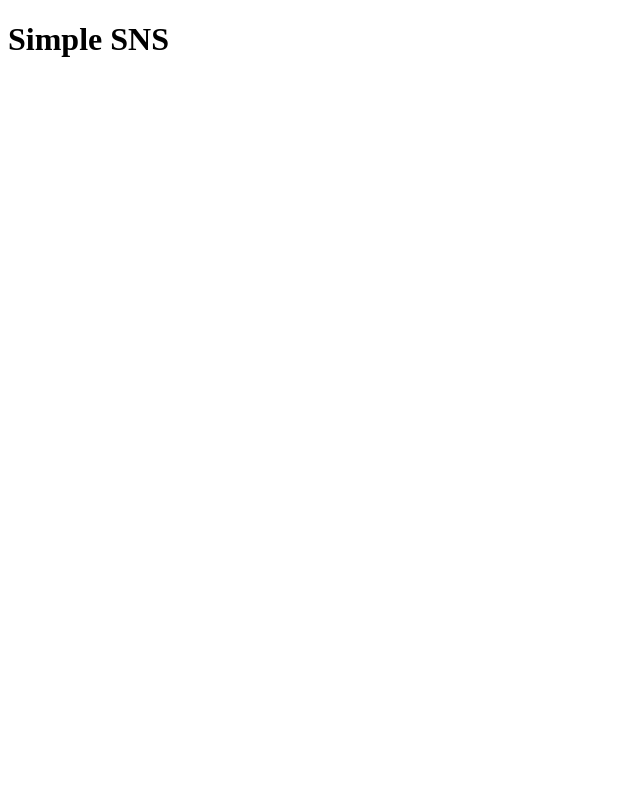
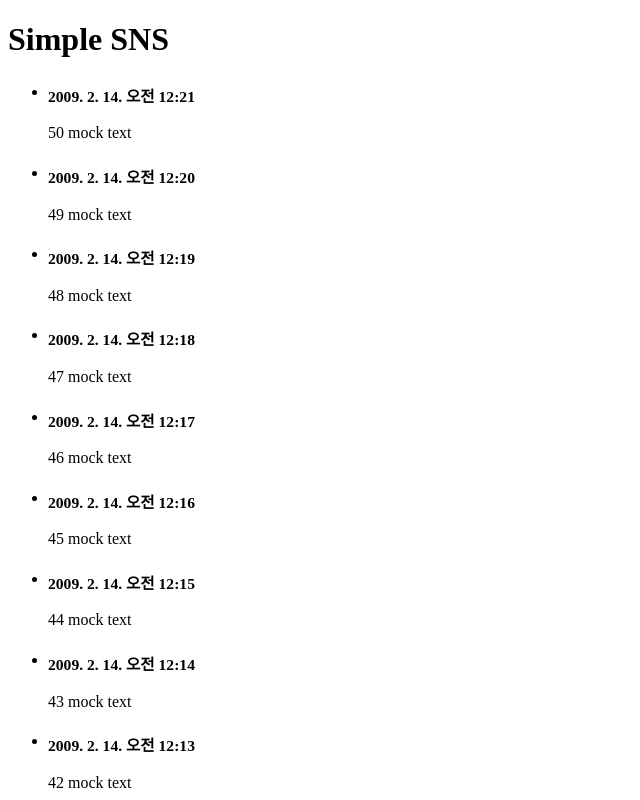
Before and after one commit to dongwonnn/local-api, a Next.js app in the folder client/: page / in a window 1280 px wide. Shown: the top 800 px of the page, without its empty margins (0-640 px from the left). Built offline with nearby package versions, Linux system fonts and the light colour scheme.

Commit message:
feat: Msg List 구현

```diff
--- /dev/null
+++ b/client/components/MsgItem.js
@@ -0,0 +1,25 @@
+import React from "react";
+
+const MsgItem = ({ userId, timestamp, text }) => {
+  return (
+    <li className="message__item">
+      <h3>
+        {userId}
+        <sub>
+          {new Date(timestamp).toLocaleString("ko-KR", {
+            year: "numeric",
+            month: "numeric",
+            day: "numeric",
+            hour: "2-digit",
+            minute: "2-digit",
+            hour12: true,
+          })}
+        </sub>
+      </h3>
+
+      {text}
+    </li>
+  );
+};
+
+export default MsgItem;
--- /dev/null
+++ b/client/components/MsgList.js
@@ -0,0 +1,26 @@
+import React from "react";
+import MsgItem from "./MsgItem";
+
+const UserIds = ["roy", "jay"];
+const getRandomUserId = () => UserIds[Math.round(Math.round())];
+
+const msgs = Array(50)
+  .fill(0)
+  .map((_, i) => ({
+    id: 50 - i,
+    userId: getRandomUserId(),
+    timestamp: 1234567890123 + (50 - i) * 1000 * 60,
+    text: `${50 - i} mock text`,
+  }));
+
+const MsgList = () => {
+  return (
+    <ul className="messages">
+      {msgs.map((x) => (
+        <MsgItem key={x.id} {...x} />
+      ))}
+    </ul>
+  );
+};
+
+export default MsgList;
--- a/client/pages/index.js
+++ b/client/pages/index.js
@@ -1,9 +1,11 @@
 import React from "react";
+import MsgList from "../components/MsgList";
 
 const Home = () => {
   return (
     <div>
       <h1>Simple SNS</h1>
+      <MsgList />
     </div>
   );
 };
```
Also changed, not shown: 2 other files (tests, documents, lock files or other folders).
